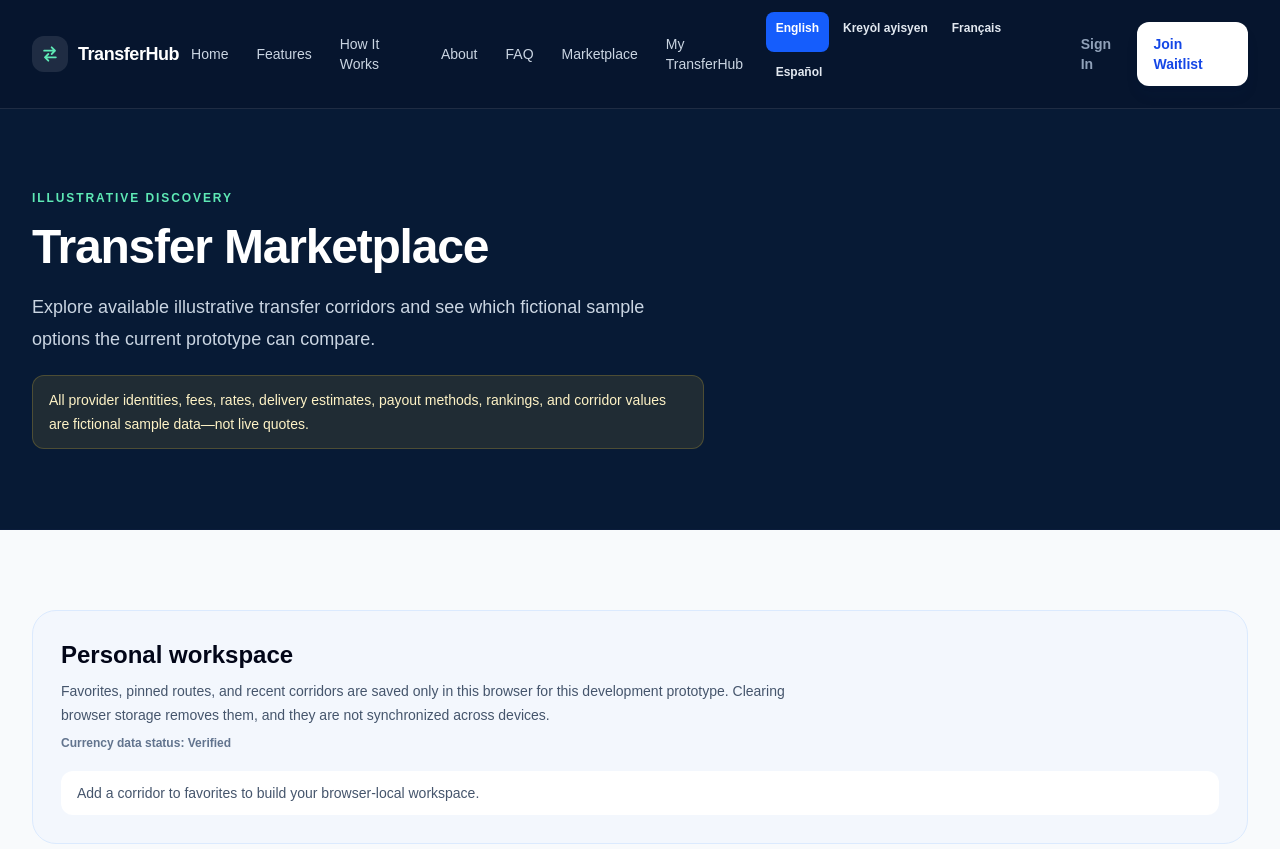
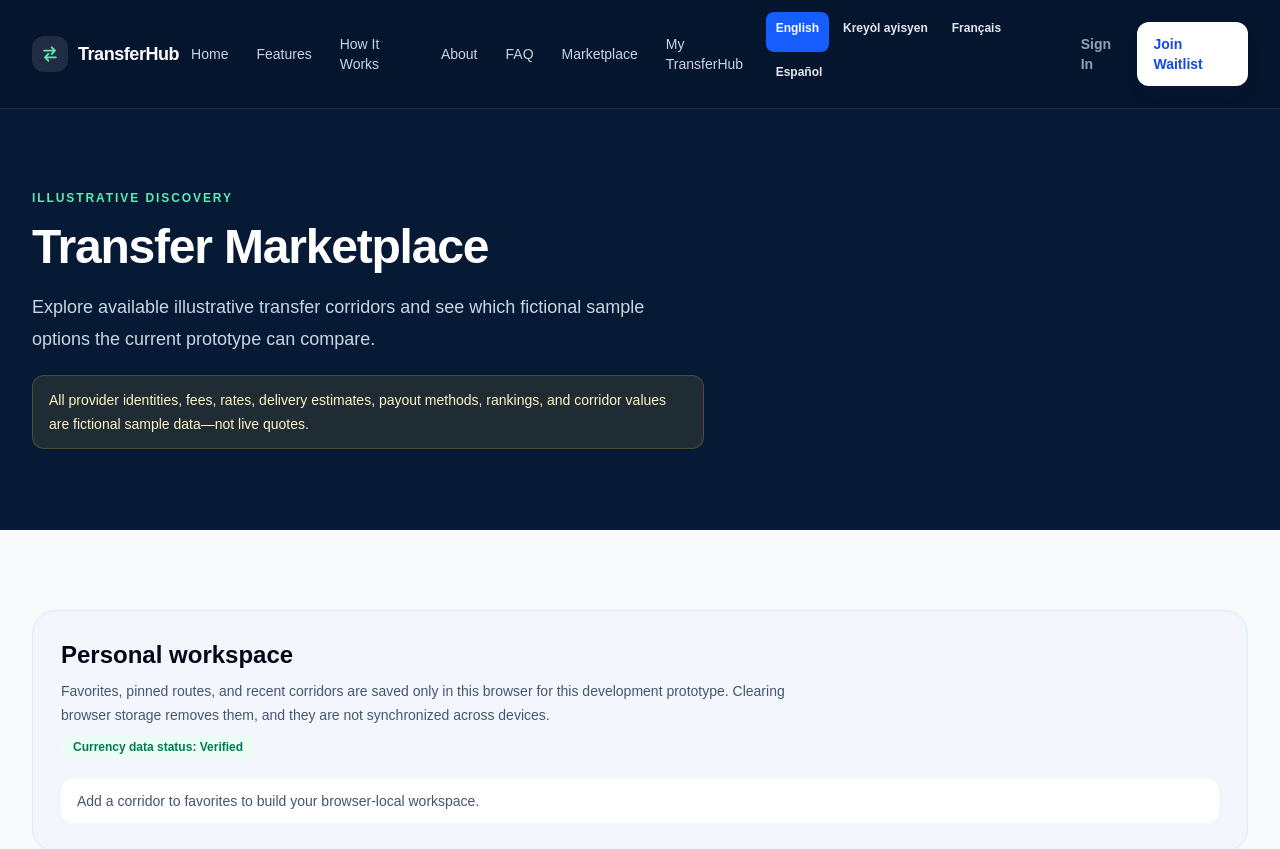
Before and after one commit to RPGA2015/TransferHub, a Next.js app: page /en/marketplace in a window 1280 px wide. Shown: the top 849 px of the page. Built offline with nearby package versions, Linux system fonts and the light colour scheme.

Commit message:
Add visual Marketplace validation indicator

```diff
--- a/components/MarketplaceExplorer.tsx
+++ b/components/MarketplaceExplorer.tsx
@@ -143,12 +143,18 @@ if (sortBy === "from") {
       <section aria-labelledby="workspace-heading" className="rounded-3xl border border-blue-100 bg-blue-50/50 p-5 sm:p-7">
         <h2 id="workspace-heading" className="text-2xl font-bold text-slate-950">{dictionary.workspace.title}</h2>
         <p className="mt-2 max-w-3xl text-sm leading-6 text-slate-600">{dictionary.workspace.disclosure}</p>
-        <p className="mt-2 text-xs font-semibold text-slate-500">
+       <div
+  className={`mt-2 inline-flex items-center rounded-full px-3 py-1 text-xs font-semibold ${
+    corridorValidationStatus === "valid"
+      ? "bg-emerald-50 text-emerald-700"
+      : "bg-amber-50 text-amber-700"
+  }`}
+>
   {dictionary.marketplace.currencyStatusLabel}:{" "}
-{corridorValidationStatus === "valid"
-  ? dictionary.marketplace.currencyStatusVerified
-  : dictionary.marketplace.currencyStatusNeedsReview}
-</p>
+  {corridorValidationStatus === "valid"
+    ? dictionary.marketplace.currencyStatusVerified
+    : dictionary.marketplace.currencyStatusNeedsReview}
+</div>
 {!workspace.isHydrated ? <p className="mt-5 text-sm text-slate-500">{dictionary.workspace.loading}</p> : <>
           {workspace.favoriteCorridorIds.length === 0 && <p className="mt-5 rounded-xl bg-white px-4 py-3 text-sm text-slate-600">{dictionary.workspace.empty}</p>}
           {pinnedCorridors.length > 0 && <div className="mt-7"><h3 className="text-lg font-bold text-slate-950">{dictionary.workspace.pinned}</h3><p className="mt-1 text-xs text-slate-500">{dictionary.workspace.pinnedDescription}</p>{renderCards(pinnedCorridors, "mt-4 grid gap-4 md:grid-cols-2 xl:grid-cols-3")}</div>}
```
